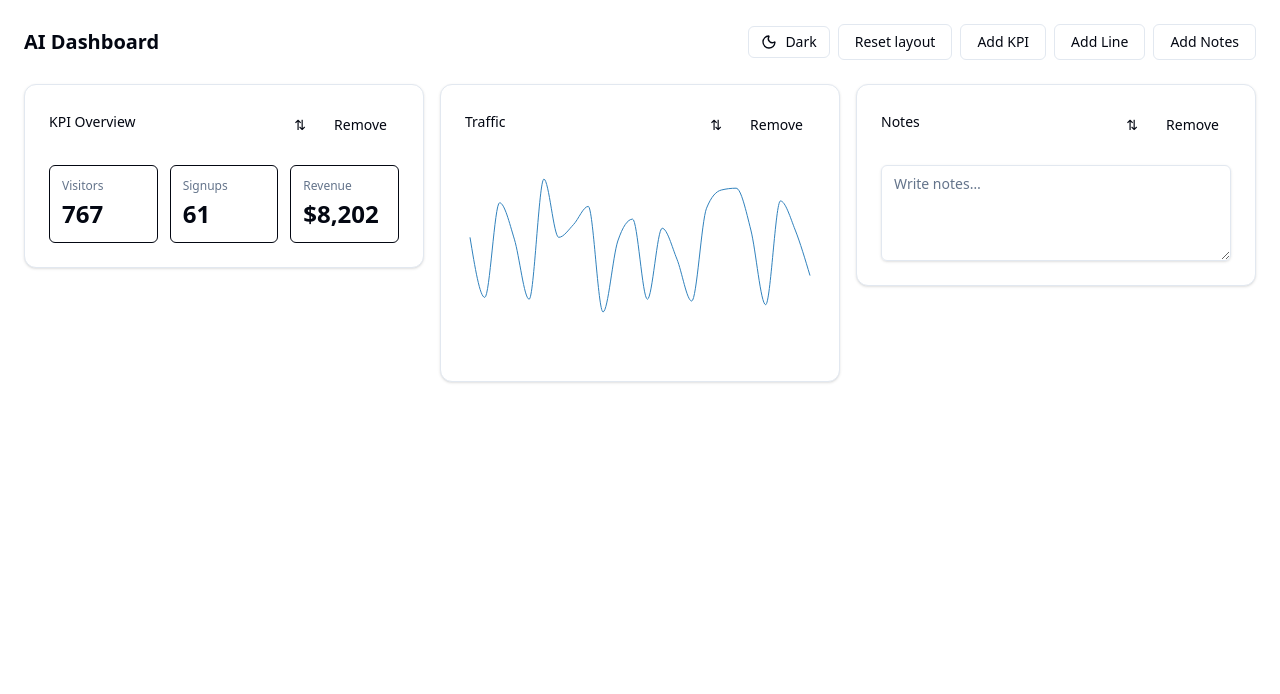
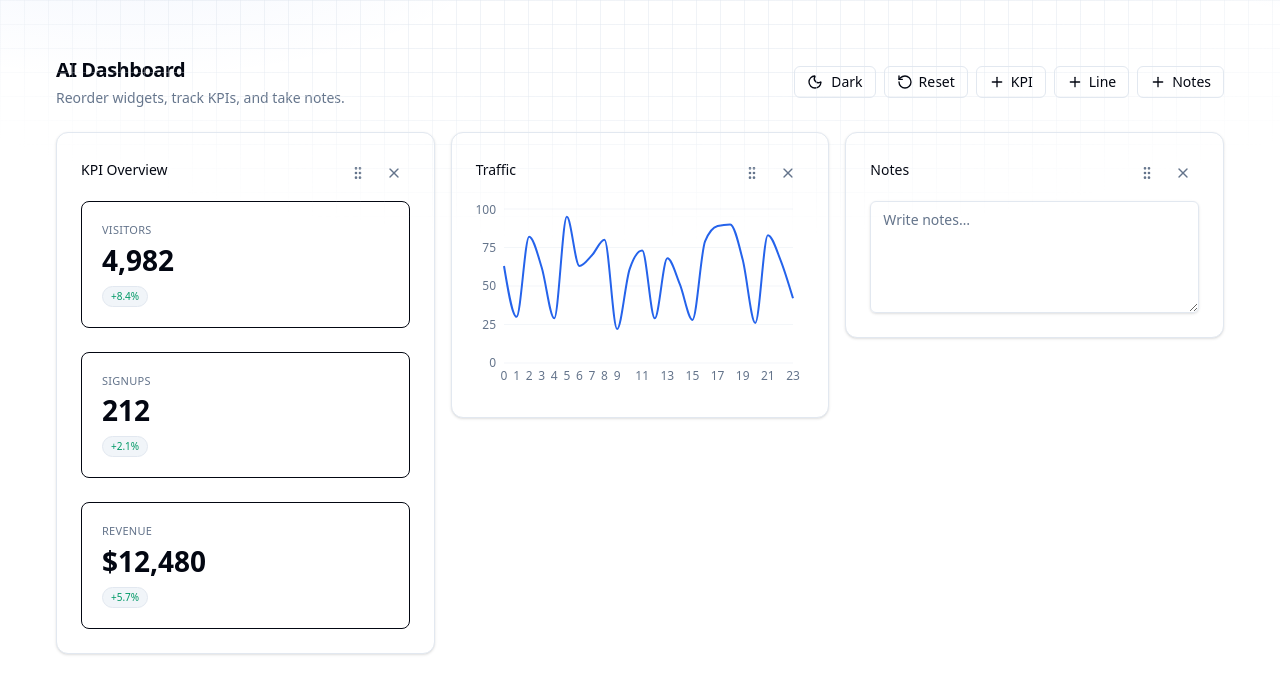
Before and after one commit to andrewteece/ai-dashboard, a Next.js app: page / in a window 1280 px wide. Shown: the top 694 px of the page. Built offline with nearby package versions, Linux system fonts and the light colour scheme.

Commit message:
style(ui): modernize layout (bg grid, container), polish cards & KPI tiles, improve line chart visuals

```diff
--- a/src/app/layout.tsx
+++ b/src/app/layout.tsx
@@ -1,4 +1,3 @@
-// src/app/layout.tsx
 import { ThemeProvider } from '@/core/theme/theme-provider';
 import { Analytics } from '@vercel/analytics/react';
 import { SpeedInsights } from '@vercel/speed-insights/next';
@@ -8,9 +7,12 @@ import '../styles/globals.css';
 export default function RootLayout({ children }: { children: ReactNode }) {
   return (
     <html lang="en" suppressHydrationWarning>
-      {/* Colors come from globals.css; Tailwind handles layout/spacing */}
-      <body className="min-h-dvh antialiased">
-        <ThemeProvider>{children}</ThemeProvider>
+      <body className="antialiased">
+        <ThemeProvider>
+          <main className="bg-app min-h-dvh">
+            <div className="mx-auto max-w-7xl px-4 py-8 sm:px-6 lg:px-8">{children}</div>
+          </main>
+        </ThemeProvider>
         <Analytics />
         <SpeedInsights />
       </body>
--- a/src/features/dashboard/components/DashboardHeader.tsx
+++ b/src/features/dashboard/components/DashboardHeader.tsx
@@ -1,45 +1,58 @@
-// src/features/dashboard/components/DashboardHeader.tsx
 'use client';
 
 import { Button } from '@/components/ui/button';
+import { Plus, RotateCcw } from 'lucide-react';
 import { useDashboard } from '../model/dashboard.store';
+
 import { ThemeToggle } from './ThemeToggle';
 
 export function DashboardHeader() {
   const add = useDashboard((s) => s.addWidget);
   const setWidgets = useDashboard((s) => s.setWidgets);
 
-  // Inline defaults so this works regardless of store exports
+  // Inline defaults so this file doesn’t depend on store exports
   const DEFAULTS = [
     { id: 'kpi-1', type: 'kpi' as const, title: 'KPI Overview' },
     { id: 'line-1', type: 'line' as const, title: 'Traffic' },
     { id: 'notes-1', type: 'notes' as const, title: 'Notes' },
   ];
 
-  const onReset = () => {
-    // Optional confirm:
-    // if (!confirm('Reset dashboard layout to defaults?')) return;
-    setWidgets(DEFAULTS);
-  };
+  const onReset = () => setWidgets(DEFAULTS);
 
   return (
     <header className="mb-6 flex flex-wrap items-center justify-between gap-3">
-      <h1 className="text-xl font-semibold">AI Dashboard</h1>
+      <div className="space-y-1">
+        <h1 className="text-xl font-semibold tracking-tight">AI Dashboard</h1>
+        <p className="text-sm text-[hsl(var(--muted-foreground))]">
+          Reorder widgets, track KPIs, and take notes.
+        </p>
+      </div>
+
       <div className="flex items-center gap-2">
         <ThemeToggle />
 
-        <Button variant="outline" onClick={onReset} title="Reset to default layout">
-          Reset layout
+        <Button
+          variant="outline"
+          size="sm"
+          onClick={onReset}
+          title="Reset to default layout"
+          className="gap-1.5"
+        >
+          <RotateCcw className="size-4" />
+          <span>Reset</span>
         </Button>
 
-        <Button variant="outline" onClick={() => add('kpi')}>
-          Add KPI
+        <Button variant="outline" size="sm" onClick={() => add('kpi')} className="gap-1.5">
+          <Plus className="size-4" />
+          <span>KPI</span>
         </Button>
-        <Button variant="outline" onClick={() => add('line')}>
-          Add Line
+        <Button variant="outline" size="sm" onClick={() => add('line')} className="gap-1.5">
+          <Plus className="size-4" />
+          <span>Line</span>
         </Button>
-        <Button variant="outline" onClick={() => add('notes')}>
-          Add Notes
+        <Button variant="outline" size="sm" onClick={() => add('notes')} className="gap-1.5">
+          <Plus className="size-4" />
+          <span>Notes</span>
         </Button>
       </div>
     </header>
--- a/src/features/dashboard/components/widgets/KpiWidget.tsx
+++ b/src/features/dashboard/components/widgets/KpiWidget.tsx
@@ -1,32 +1,65 @@
-// src/features/dashboard/components/widgets/KpiWidget.tsx
 'use client';
 
+import { cn } from '@/lib/utils';
 import { WidgetCard } from './WidgetCard';
 
-const currency = new Intl.NumberFormat('en-US', {
-  style: 'currency',
-  currency: 'USD',
-  maximumFractionDigits: 0,
-});
+type Props = { id: string; title?: string };
 
-export function KpiWidget({ id, title = 'KPI Overview' }: { id: string; title?: string }) {
-  const visitors = Math.floor(100 + Math.random() * 900);
-  const signups = Math.floor(10 + Math.random() * 90);
-  const revenue = Math.floor(1000 + Math.random() * 9000);
+type KpiItem = {
+  label: string;
+  value: string;
+  delta?: string; // e.g. "+8.4%" or "-2.1%"
+  up?: boolean; // true = up/positive, false = down/negative
+};
 
-  const metrics = [
-    { label: 'Visitors', value: visitors },
-    { label: 'Signups', value: signups },
-    { label: 'Revenue', value: currency.format(revenue) }, // format AFTER math
+export function KpiWidget({ id, title = 'KPI Overview' }: Props) {
+  // Replace with real data later
+  const items: KpiItem[] = [
+    { label: 'Visitors', value: '4,982', delta: '+8.4%', up: true },
+    { label: 'Signups', value: '212', delta: '+2.1%', up: true },
+    { label: 'Revenue', value: '$12,480', delta: '+5.7%', up: true },
   ];
 
   return (
     <WidgetCard id={id} title={title}>
-      <div className="grid grid-cols-3 gap-3">
-        {metrics.map((m) => (
-          <div key={m.label} className="rounded-md border p-3">
-            <div className="text-xs text-[hsl(var(--muted-foreground))]">{m.label}</div>
-            <div className="mt-1 text-2xl font-semibold">{m.value}</div>
+      {/* Auto-fit grid: each tile is at least 220px wide */}
+      <div
+        className="grid gap-6"
+        style={{ gridTemplateColumns: 'repeat(auto-fit, minmax(220px, 1fr))' }}
+      >
+        {items.map((k) => (
+          <div key={k.label} className="min-w-0 rounded-lg border p-5">
+            {/* Label */}
+            <div className="text-[11px] tracking-wide text-[hsl(var(--muted-foreground))] uppercase">
+              {k.label}
+            </div>
+
+            {/* Big value: responsive clamp, never wraps or clips */}
+            <div
+              className="mt-1 leading-tight font-semibold whitespace-nowrap tabular-nums"
+              style={{
+                // 24px → 28px based on viewport; keeps $12,480 inside 220px tiles
+                fontSize: 'clamp(1.5rem, 2.2vw, 1.75rem)',
+              }}
+            >
+              {k.value}
+            </div>
+
+            {/* Delta under value */}
+            {k.delta && (
+              <span
+                className={cn(
+                  'mt-2 inline-flex items-center rounded-full border px-2 py-0.5 text-[10px] font-medium',
+                  'border-[hsl(var(--border))] bg-[hsl(var(--muted))] text-[hsl(var(--muted-foreground))]',
+                  k.up === true && 'text-emerald-600 dark:text-emerald-400',
+                  k.up === false && 'text-rose-600 dark:text-rose-400',
+                )}
+                aria-label={`Change ${k.delta}`}
+                title={`Change ${k.delta}`}
+              >
+                {k.delta}
+              </span>
+            )}
           </div>
         ))}
       </div>
--- a/src/features/dashboard/components/widgets/LineWidget.tsx
+++ b/src/features/dashboard/components/widgets/LineWidget.tsx
@@ -1,6 +1,14 @@
 'use client';
 
-import { Line, LineChart, ResponsiveContainer, Tooltip } from 'recharts';
+import {
+  CartesianGrid,
+  Line,
+  LineChart,
+  ResponsiveContainer,
+  Tooltip,
+  XAxis,
+  YAxis,
+} from 'recharts';
 import { WidgetCard } from './WidgetCard';
 
 const data = Array.from({ length: 24 }, (_, i) => ({
@@ -8,14 +16,61 @@ const data = Array.from({ length: 24 }, (_, i) => ({
   y: Math.round(20 + Math.random() * 80),
 }));
 
-export function LineWidget({ id, title = 'Traffic' }: { id: string; title?: string }) {
+type Props = { id: string; title?: string };
+
+export function LineWidget({ id, title = 'Traffic' }: Props) {
+  const gradId = `line-grad-${id}`;
+
   return (
     <WidgetCard id={id} title={title}>
-      <div className="h-48 w-full">
+      {/* min-w-0 prevents Recharts from collapsing in grid/flex contexts */}
+      <div className="h-48 w-full min-w-0">
         <ResponsiveContainer width="100%" height="100%">
-          <LineChart data={data}>
-            <Line type="monotone" dataKey="y" dot={false} />
-            <Tooltip />
+          <LineChart data={data} margin={{ top: 8, right: 12, left: 0, bottom: 0 }}>
+            <defs>
+              <linearGradient id={gradId} x1="0" y1="0" x2="0" y2="1">
+                <stop offset="0%" stopColor={`hsl(var(--primary))`} stopOpacity={0.35} />
+                <stop offset="100%" stopColor={`hsl(var(--primary))`} stopOpacity={0} />
+              </linearGradient>
+            </defs>
+
+            <CartesianGrid stroke={`hsl(var(--border))`} strokeOpacity={0.4} vertical={false} />
+            <XAxis
+              dataKey="x"
+              stroke={`hsl(var(--muted-foreground))`}
+              tickLine={false}
+              axisLine={false}
+              fontSize={12}
+            />
+            <YAxis
+              width={28}
+              stroke={`hsl(var(--muted-foreground))`}
+              tickLine={false}
+              axisLine={false}
+              fontSize={12}
+            />
+
+            <Tooltip
+              cursor={{ stroke: `hsl(var(--primary))`, strokeOpacity: 0.2 }}
+              contentStyle={{
+                background: 'hsl(var(--card))',
+                border: `1px solid hsl(var(--border))`,
+                borderRadius: 8,
+                color: 'hsl(var(--card-foreground))',
+                boxShadow: '0 4px 16px rgba(0,0,0,0.15)',
+              }}
+              labelFormatter={(v) => `Hour ${v}`}
+            />
+
+            <Line
+              type="monotone"
+              dataKey="y"
+              stroke={`hsl(var(--primary))`}
+              strokeWidth={2}
+              dot={false}
+              activeDot={{ r: 4 }}
+              fill={`url(#${gradId})`}
+            />
           </LineChart>
         </ResponsiveContainer>
       </div>
--- a/src/features/dashboard/components/widgets/NotesWidget.tsx
+++ b/src/features/dashboard/components/widgets/NotesWidget.tsx
@@ -4,7 +4,9 @@ import { Textarea } from '@/components/ui/textarea';
 import { useEffect, useState } from 'react';
 import { WidgetCard } from './WidgetCard';
 
-export function NotesWidget({ id, title = 'Notes' }: { id: string; title?: string }) {
+type Props = { id: string; title?: string };
+
+export function NotesWidget({ id, title = 'Notes' }: Props) {
   const storageKey = `notes_${id}`;
   const [val, setVal] = useState('');
 
@@ -18,12 +20,14 @@ export function NotesWidget({ id, title = 'Notes' }: { id: string; title?: strin
     <WidgetCard id={id} title={title}>
       <Textarea
         placeholder="Write notes…"
+        className="min-h-28"
         value={val}
         onChange={(e) => {
           const v = e.target.value;
           setVal(v);
           if (typeof window !== 'undefined') localStorage.setItem(storageKey, v);
         }}
+        aria-label="Notes"
       />
     </WidgetCard>
   );
--- a/src/features/dashboard/components/widgets/WidgetCard.tsx
+++ b/src/features/dashboard/components/widgets/WidgetCard.tsx
@@ -2,13 +2,15 @@
 
 import { Button } from '@/components/ui/button';
 import { Card, CardContent, CardHeader, CardTitle } from '@/components/ui/card';
+import { GripVertical, X } from 'lucide-react';
+import type { ReactNode } from 'react';
 import { useDashboard } from '../../model/dashboard.store';
 import { useDragHandleProps } from '../dnd/drag-context';
 
 type Props = {
   id: string;
   title?: string;
-  children: React.ReactNode;
+  children: ReactNode;
 };
 
 export function WidgetCard({ id, title, children }: Props) {
@@ -16,28 +18,38 @@ export function WidgetCard({ id, title, children }: Props) {
   const dragHandleProps = useDragHandleProps();
 
   return (
-    <Card className="relative shadow-sm transition hover:shadow">
-      <CardHeader className="flex flex-row items-center justify-between">
+    <Card className="relative border transition-shadow hover:shadow-md">
+      <CardHeader className="flex flex-row items-center justify-between pb-3">
         <CardTitle className="text-sm font-medium">{title}</CardTitle>
+
         <div className="flex items-center gap-1">
-          {/* Drag handle appears when DnD provides props */}
           {dragHandleProps && (
             <Button
               variant="ghost"
-              size="sm"
-              className="cursor-grab active:cursor-grabbing"
+              size="icon"
+              className="focus-visible:ring-focused hover:text-foreground size-8 cursor-grab text-[hsl(var(--muted-foreground))] active:cursor-grabbing"
               aria-label="Drag to reorder"
+              title="Drag to reorder"
               {...dragHandleProps}
             >
-              ⇅
+              <GripVertical className="size-4" />
             </Button>
           )}
-          <Button variant="ghost" size="sm" onClick={() => remove(id)}>
-            Remove
+
+          <Button
+            variant="ghost"
+            size="icon"
+            className="hover:text-foreground focus-visible:ring-focused size-8 text-[hsl(var(--muted-foreground))]"
+            onClick={() => remove(id)}
+            aria-label="Remove widget"
+            title="Remove widget"
+          >
+            <X className="size-4" />
           </Button>
         </div>
       </CardHeader>
-      <CardContent>{children}</CardContent>
+
+      <CardContent className="pt-0">{children}</CardContent>
     </Card>
   );
 }
--- a/src/styles/globals.css
+++ b/src/styles/globals.css
@@ -28,8 +28,40 @@
     --ring: 224.3 76.3% 48%;
   }
 
+  html {
+    height: 100%;
+  }
+
   body {
+    min-height: 100%;
     background-color: hsl(var(--background));
     color: hsl(var(--foreground));
+    @apply antialiased;
   }
 }
+
+/* --- App background + utilities --- */
+@layer utilities {
+  .bg-app {
+    background:
+      radial-gradient(1000px 400px at 10% -10%, hsl(var(--primary) / 0.06), transparent 40%),
+      radial-gradient(800px 300px at 110% -10%, hsl(var(--ring) / 0.05), transparent 35%),
+      linear-gradient(to bottom, hsl(var(--background)), hsl(var(--background)));
+    position: relative;
+  }
+  .bg-app::after {
+    content: '';
+    position: absolute;
+    inset: 0;
+    background-image:
+      linear-gradient(to right, hsl(var(--border) / 0.5) 1px, transparent 1px),
+      linear-gradient(to bottom, hsl(var(--border) / 0.5) 1px, transparent 1px);
+    background-size: 24px 24px;
+    mask-image: radial-gradient(1200px 500px at 50% -20%, #000 50%, transparent 80%);
+    pointer-events: none;
+  }
+
+  .ring-focused {
+    @apply ring-2 ring-[hsl(var(--ring))] ring-offset-2 ring-offset-[hsl(var(--background))] outline-none;
+  }
+}
```
